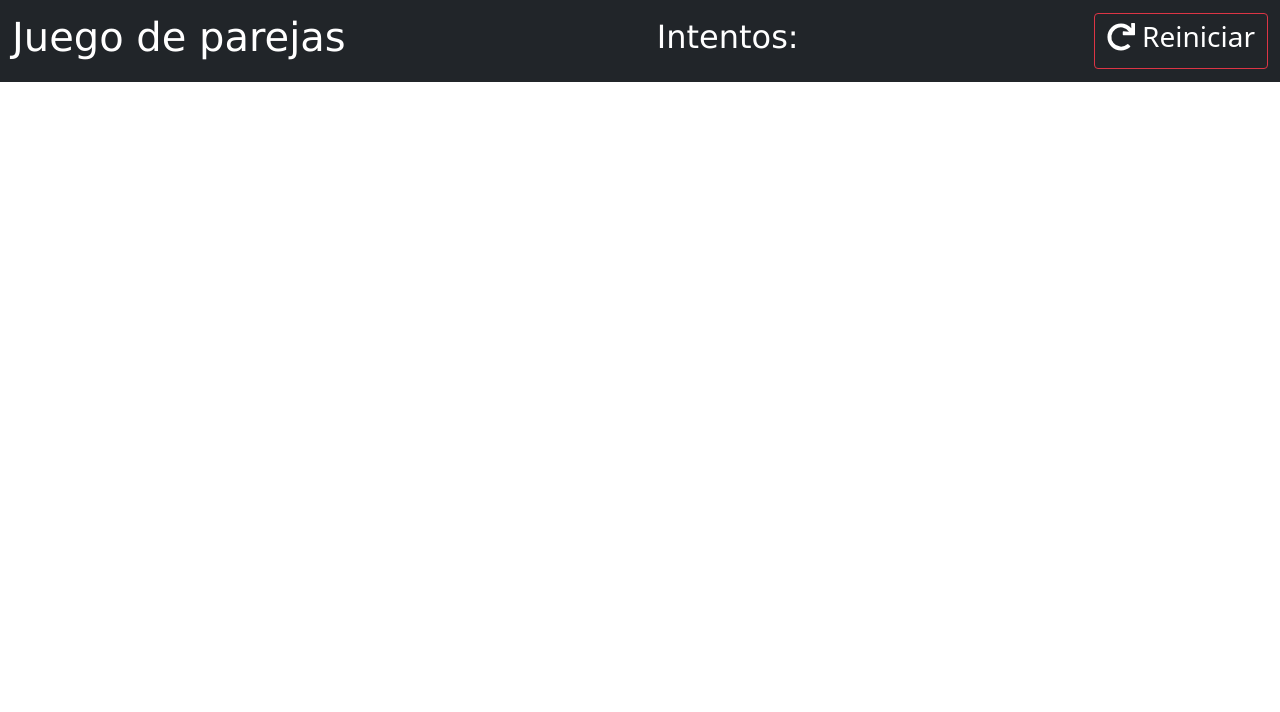
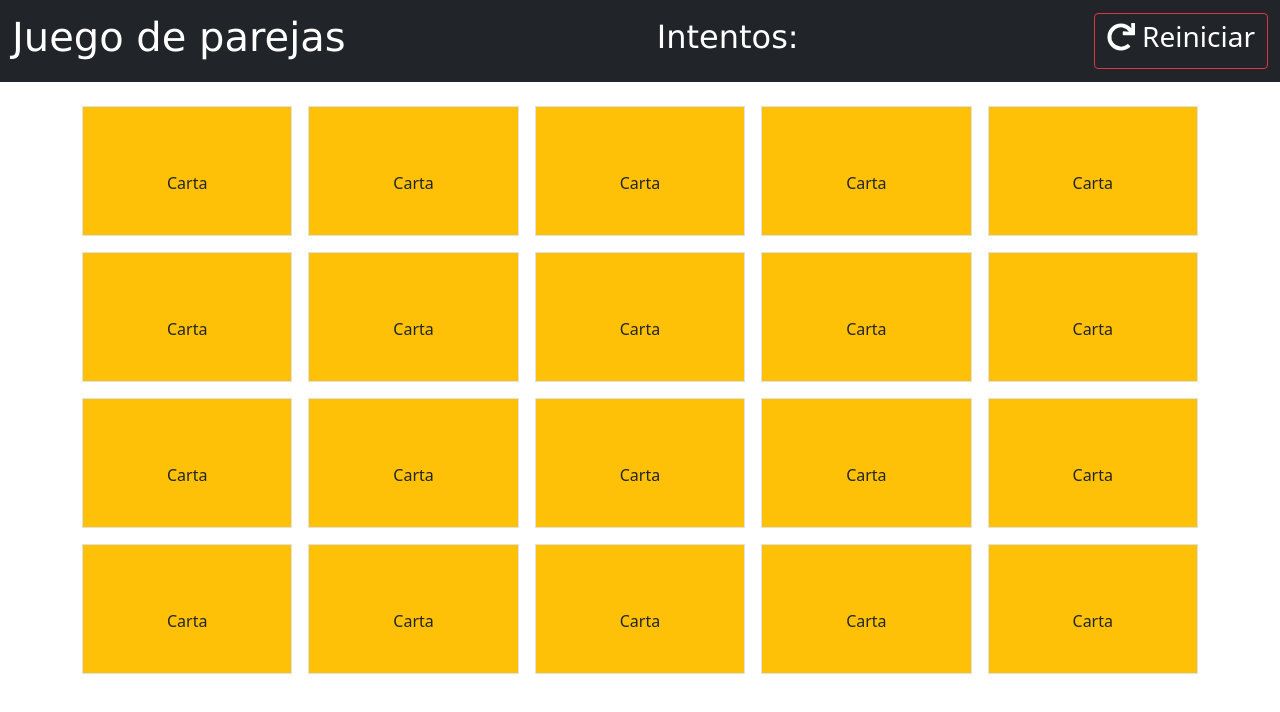
Before and after one commit to Orbp1403/memoriareact, a React (Create React App) app in the folder parejas/: page / in a window 1280 px wide. Shown: the top 712 px of the page. Built offline with nearby package versions, Linux system fonts and the light colour scheme.

Commit message:
Agregando el tablero sin funcionalidad ni iconos

```diff
--- a/parejas/src/App.js
+++ b/parejas/src/App.js
@@ -2,11 +2,14 @@ import logo from './logo.svg';
 import Header from './Header'
 import './App.css';
 import {FontAwesomeIcon} from '@fortawesome/react-fontawesome'
+import Tablero from './Tablero';
 
 function App() {
   return (
     <div className="App">
       <Header />
+      <br />
+      <Tablero />
     </div>
   );
 }
--- /dev/null
+++ b/parejas/src/Carta.css
@@ -0,0 +1,10 @@
+.carta {
+    height: 130px;
+    text-align: center;
+}
+
+.carta p{
+    margin: 0;
+    position: relative;
+    top: 50%;
+}
--- /dev/null
+++ b/parejas/src/Carta.js
@@ -0,0 +1,14 @@
+import React, { Component } from 'react'
+import './Carta.css'
+
+export default class Carta extends Component {
+    render() {
+        return (
+            <div className="col">
+                <div className="p-3 border bg-warning carta">
+                    <p>Carta</p>
+                </div>
+            </div>
+        )
+    }
+}
--- /dev/null
+++ b/parejas/src/Tablero.js
@@ -0,0 +1,20 @@
+import React, { Component } from 'react'
+import Carta from './Carta'
+import './Tablero.css'
+
+export default class Tablero extends Component {
+    render() {
+        let cartas = [1, 2, 3, 4, 5, 6, 7,8,9,10,11,12,13,14,15,16,17,18,19,20]
+        return (
+            <div className="container">
+                <div className="row row-cols-2 row-cols-lg-5 g-2 g-lg-3">
+                    {
+                        cartas.map((carta) => {
+                            return <Carta />
+                        })
+                    }
+                </div>
+            </div>
+        )
+    }
+}
```
Also changed, not shown: parejas/src/Tablero.css (added).
